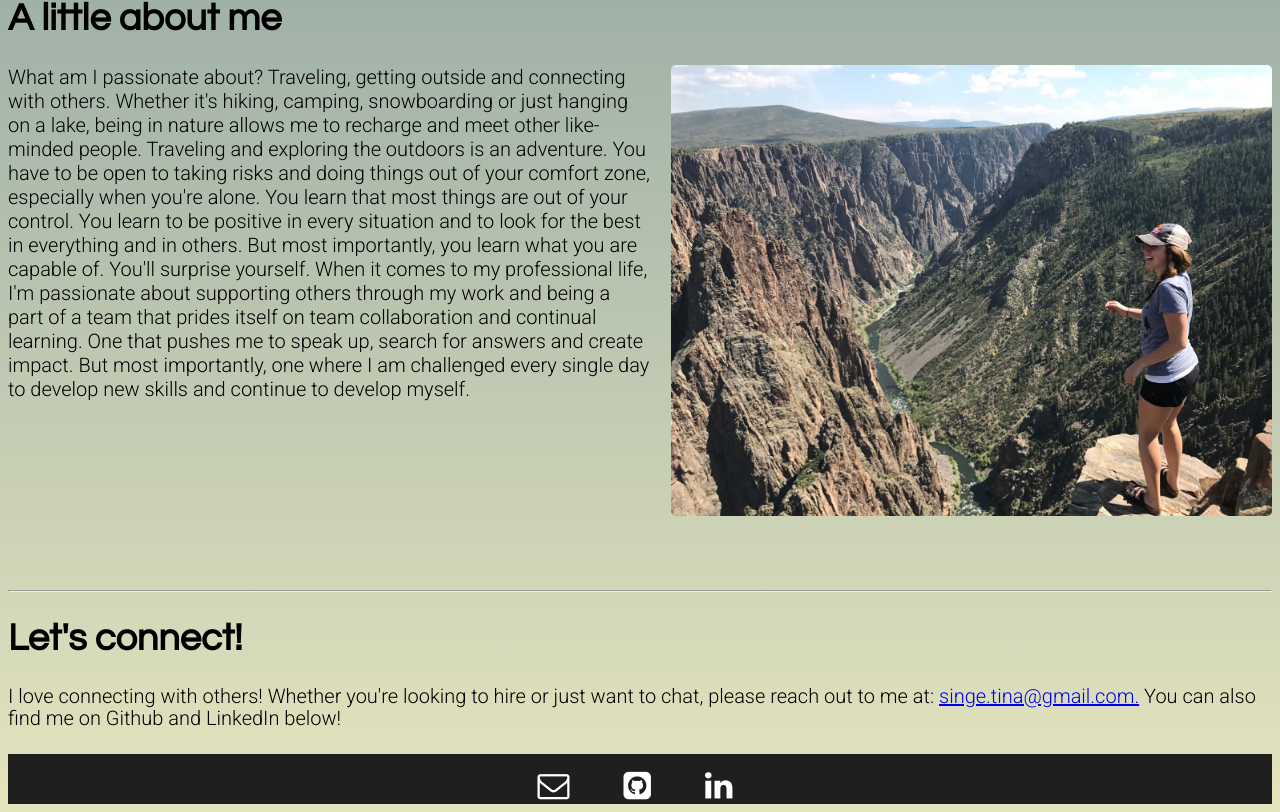
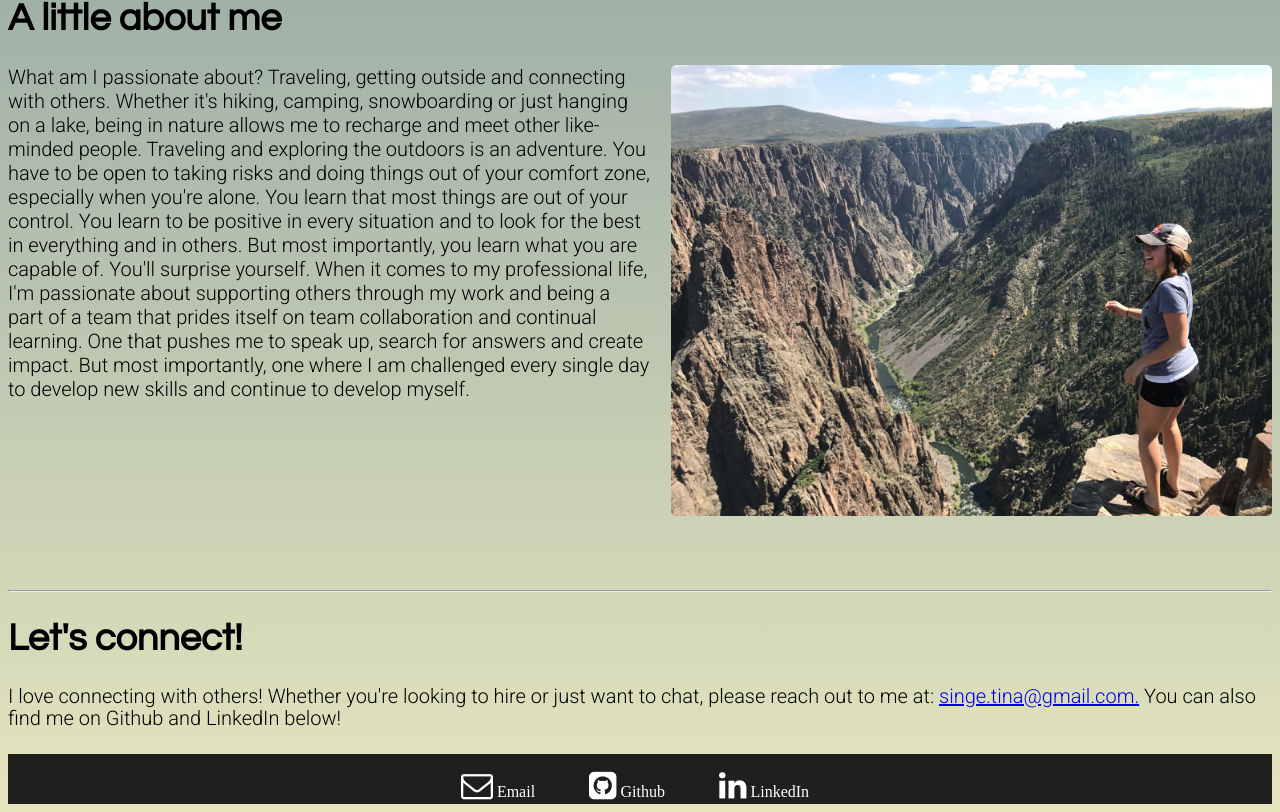
Before and after one commit to tinasinge319/portfolio, a plain HTML site: page index.html in a window 1280 px wide. Shown: the part 1863-2675 px from the top of the page. Drawn offline with Linux system fonts and the light colour scheme; a web font is replaced by a local one.

Commit message:
added text to footer links

```diff
--- a/index.html
+++ b/index.html
@@ -127,13 +127,13 @@
         <footer id="footerSocialLinks">
             <ul class="social">
                 <li>
-                    <a href="mailto:singe.tina@gmail.com" target="_blank"><i class="fa fa-envelope-o fa-2x"></i></a>
+                    <a href="mailto:singe.tina@gmail.com" target="_blank"><i class="fa fa-envelope-o fa-2x"></i> Email</a>
                 </li>
                 <li>
-                    <a href="https://github.com/tinasinge319" target="_blank"><i class="fa fa-github-square fa-2x"></i></a>
+                    <a href="https://github.com/tinasinge319" target="_blank"><i class="fa fa-github-square fa-2x"></i> Github</a>
                 </li>
                 <li>
-                    <a href="https://www.linkedin.com/in/tinasinge/" target="_blank"><i class="fa fa-linkedin fa-2x"></i></a>
+                    <a href="https://www.linkedin.com/in/tinasinge/" target="_blank"><i class="fa fa-linkedin fa-2x"></i> LinkedIn</a>
                 </li>
             </ul>
         </footer>
```
